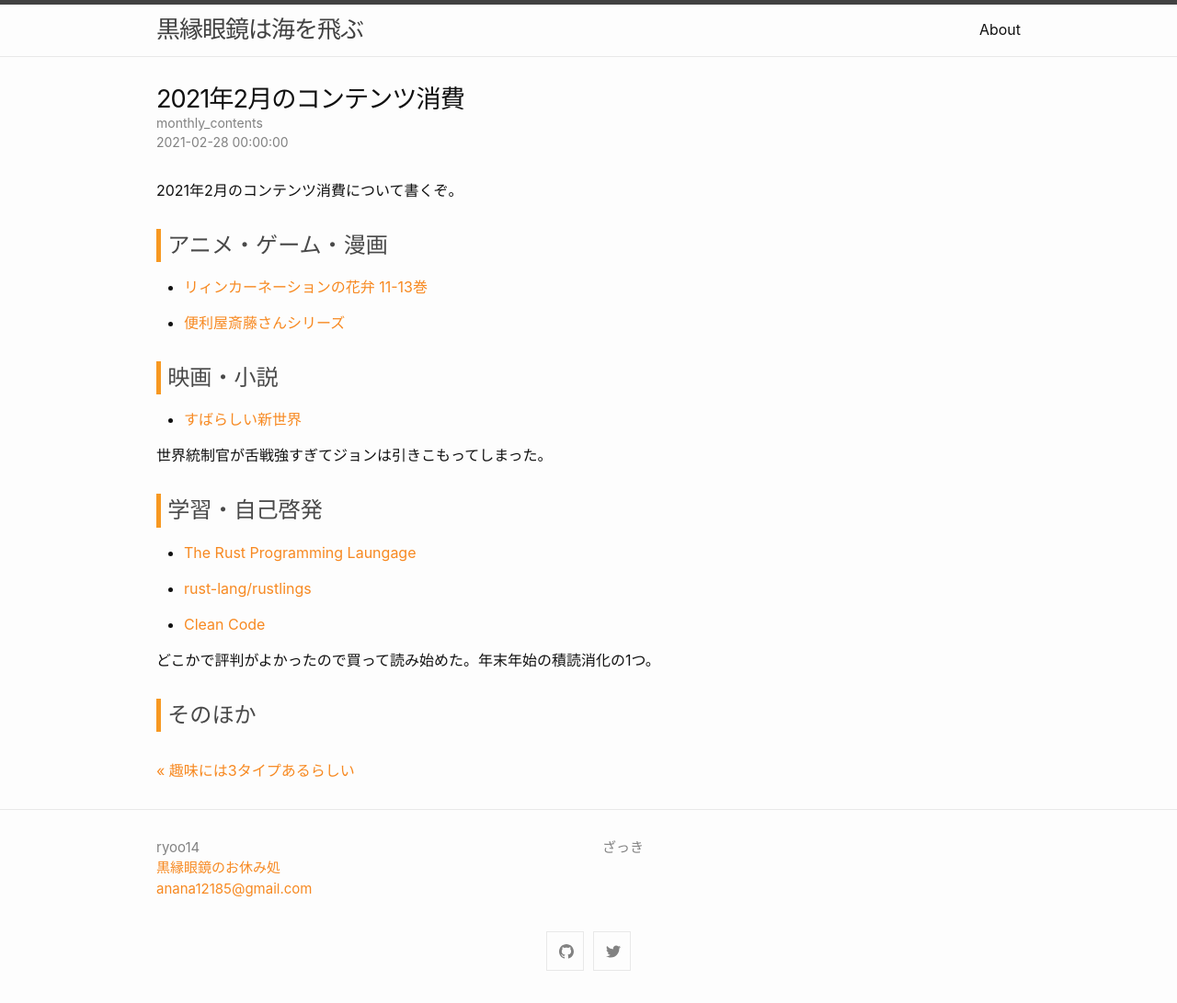
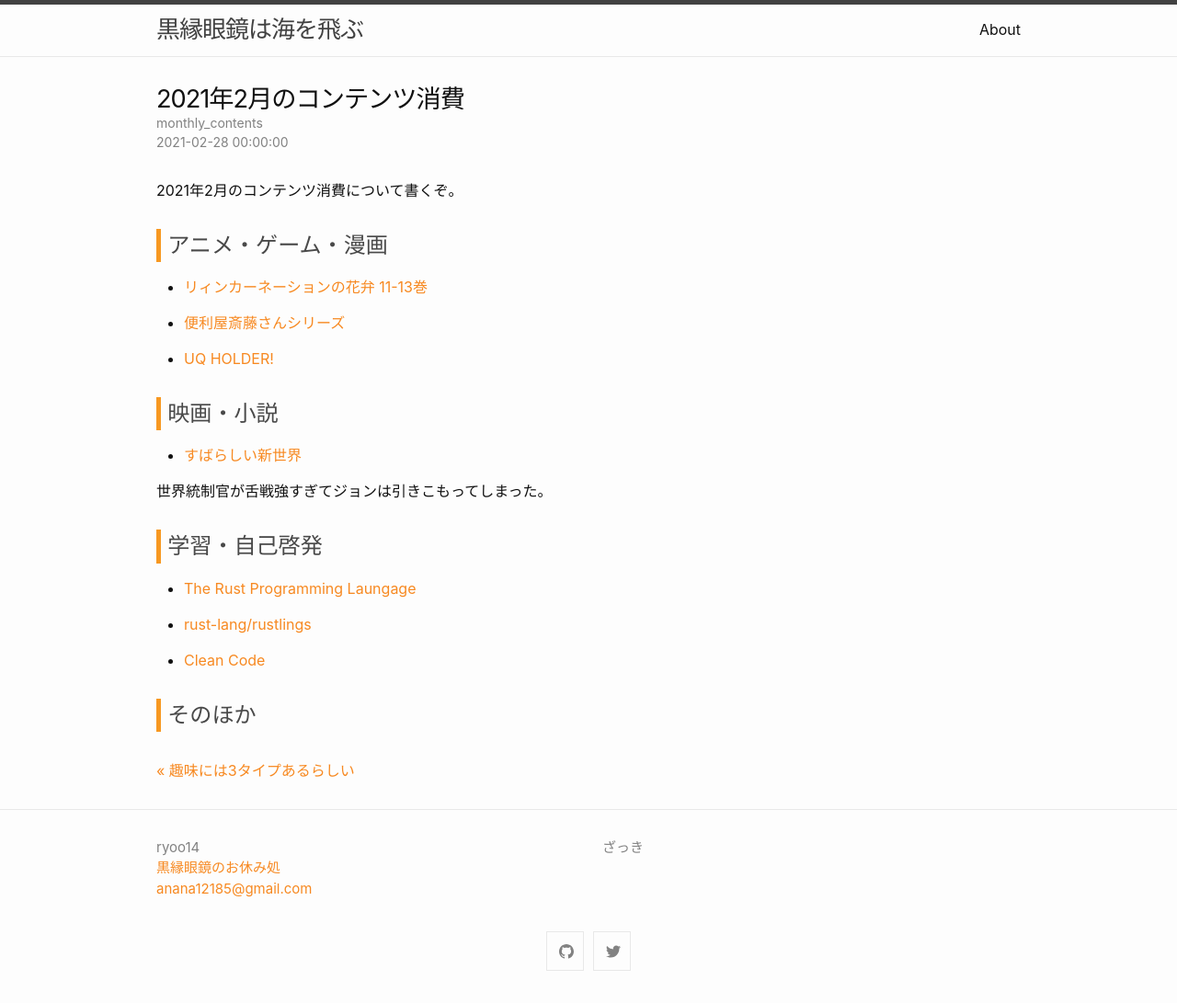
Before and after one commit to ryoo14/blog_ryoo_cc, a Jekyll site: the page built from _posts/2021-02-28-monthly_contents.md, in a window 1280 px wide. Shown: the whole page at 92% size. Built offline with Jekyll 4.4.1, drawn with Linux system fonts in a browser that asks for light colours.

Commit message:
20210211

```diff
--- a/_posts/2021-02-28-monthly_contents.md
+++ b/_posts/2021-02-28-monthly_contents.md
@@ -12,9 +12,10 @@ categories: monthly_contents
 
 - [便利屋斎藤さんシリーズ](https://amzn.to/3rud81E)
 
+- [UQ HOLDER!]()
+
 
 ## 映画・小説
-
 
 - [すばらしい新世界](https://amzn.to/3lavsJu)
 
@@ -23,13 +24,9 @@ categories: monthly_contents
 ## 学習・自己啓発
 - [The Rust Programming Laungage](https://doc.rust-jp.rs/book-ja/title-page.html)
 
-
 - [rust-lang/rustlings](https://github.com/rust-lang/rustlings)
-
 
 - [Clean Code](https://amzn.to/3ryiw4x)
 
-どこかで評判がよかったので買って読み始めた。年末年始の積読消化の1つ。
-
 
 ## そのほか
```
